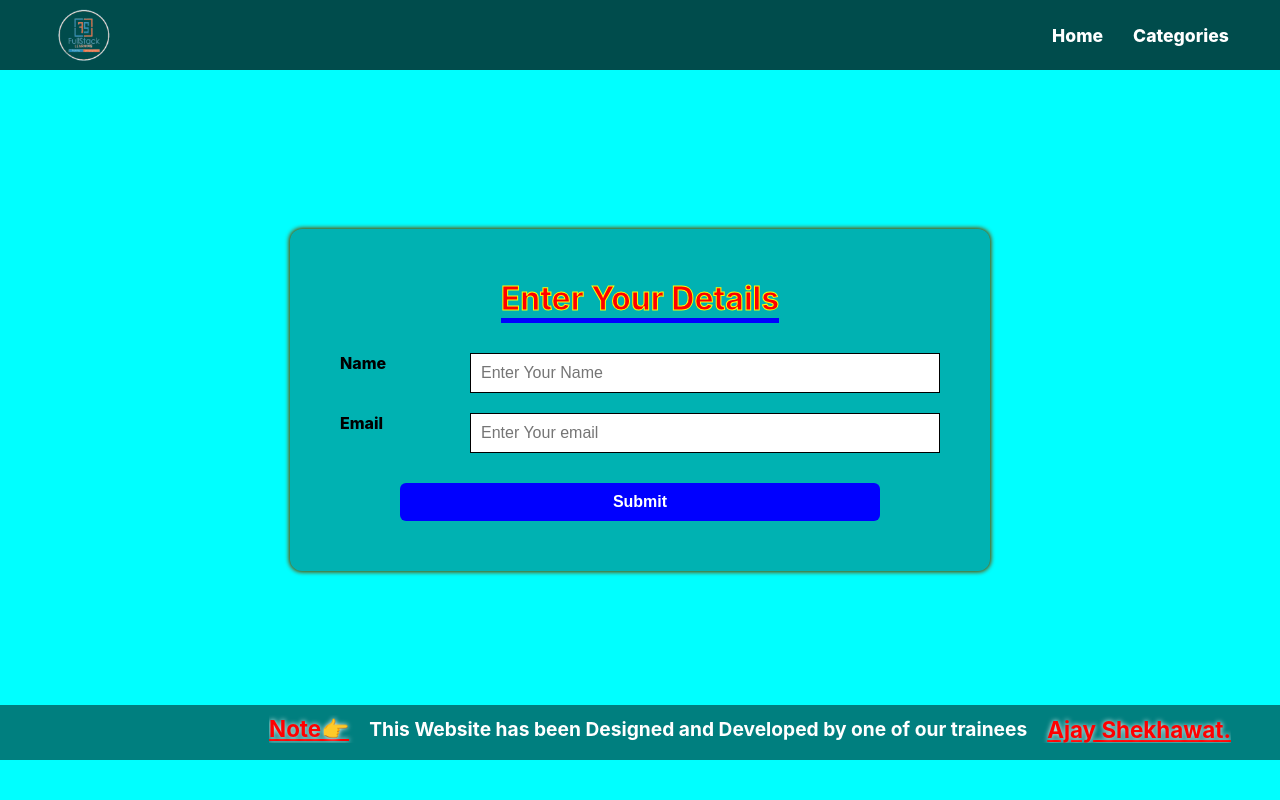
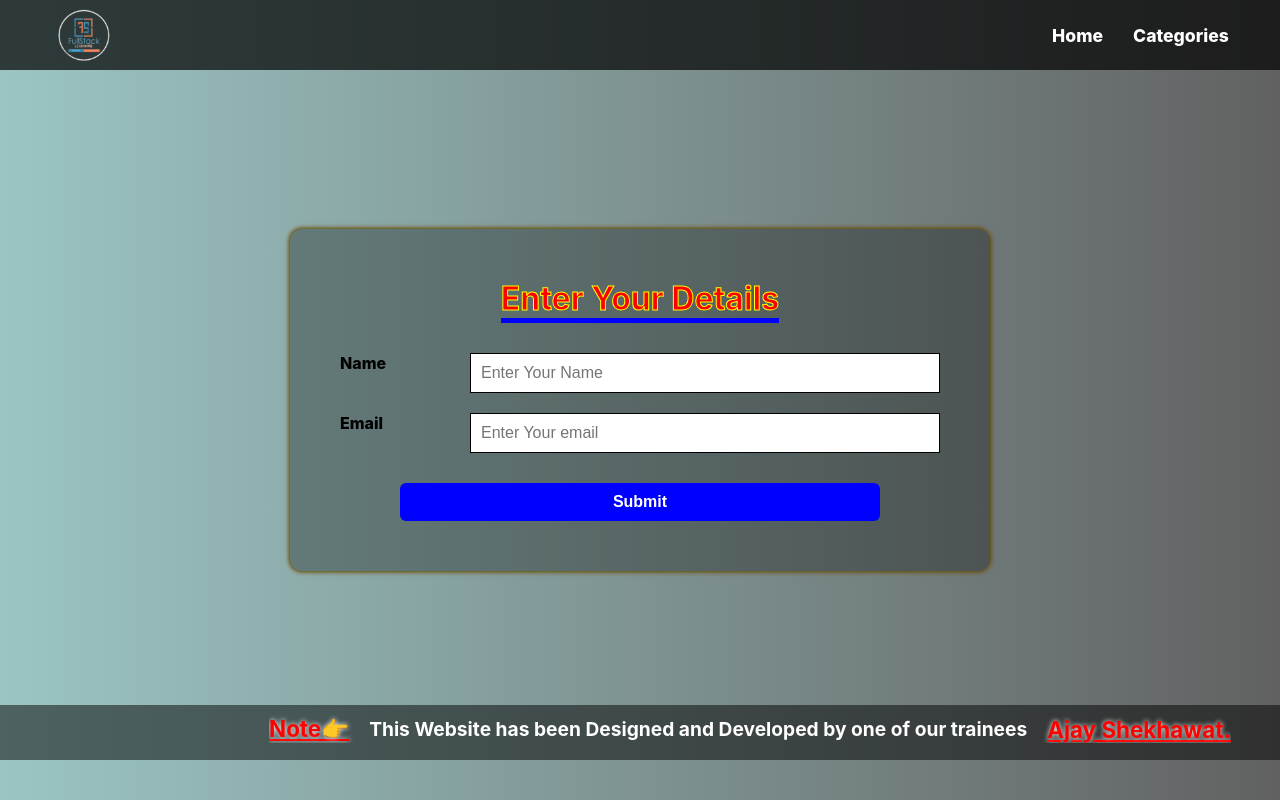
Before and after one commit to ajayshekhawat1803/Simple-Hiring-Frontend, a React (Create React App) app: page / in a window 1280 px wide. Built offline with nearby package versions, Linux system fonts and the light colour scheme.

Commit message:
added background gradient

```diff
--- a/src/Components/HR Details/HrDetails.css
+++ b/src/Components/HR Details/HrDetails.css
@@ -1,6 +1,17 @@
 .Hr-Details-cont {
   width: 100%;
-    background-color: aqua;
+  background: #616161; /* fallback for old browsers */
+  background: -webkit-linear-gradient(
+    to right,
+    #9bc5c3,
+    #616161
+  ); /* Chrome 10-25, Safari 5.1-6 */
+  background: linear-gradient(
+    to right,
+    #9bc5c3,
+    #616161
+  ); /* W3C, IE 10+/ Edge, Firefox 16+, Chrome 26+, Opera 12+, Safari 7+ */
+
   height: 100vh;
   display: flex;
   align-items: center;
@@ -20,7 +31,7 @@
   box-shadow: 0px 0px 5px green, 0px 0px 5px red;
 }
 
-.Hr-Details-cont form>h2 {
+.Hr-Details-cont form > h2 {
   font-size: 2rem;
   margin-bottom: 20px;
   width: fit-content;
@@ -63,7 +74,7 @@
   max-width: 500px;
   cursor: pointer;
 }
-#emailErr{
+#emailErr {
   color: rgb(255, 0, 0);
   font-weight: 700;
   position: absolute;
@@ -73,7 +84,7 @@
   text-shadow: 0 0 10px white;
   left: 25%;
 }
-@media (max-width:650px) {
+@media (max-width: 650px) {
   .Hr-Details-cont .input-cont {
     flex-direction: column;
   }
```
Lines whose indentation alone changed are shown as unchanged.
